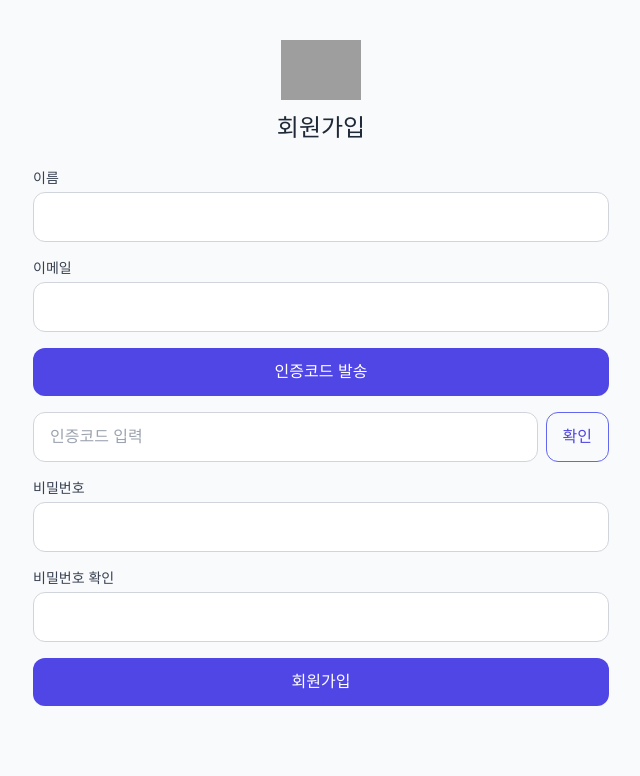
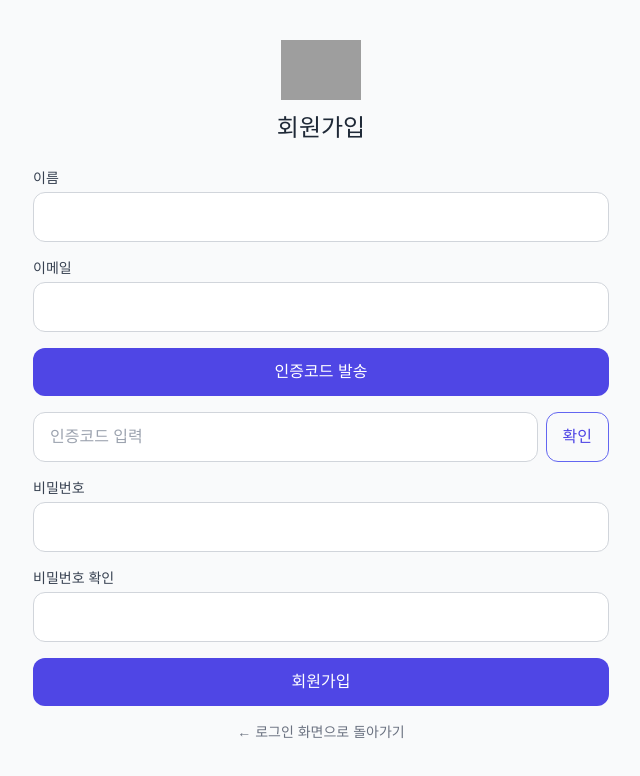
Before and after one commit to kimhyeonsu23/project-front, a React (Vite) app: page /signup in a window 1280 px wide. Shown: the top 776 px of the page, without its empty margins (319-959 px from the left). Built offline with nearby package versions, Linux system fonts and the light colour scheme; no server answers; grey boxes are pictures that could not be loaded; a web font is replaced by a local one.

Commit message:
회원가입 로그인 화면으로 돌아가기 버튼 추가

```diff
--- a/src/components/SignupForm.jsx
+++ b/src/components/SignupForm.jsx
@@ -193,6 +193,13 @@ export default function SignupForm() {
         >
           회원가입
         </button>
+
+        <button
+          onClick={() => navigate('/')}
+          className="block w-full text-sm text-gray-500 text-center hover:underline"
+        >
+          ← 로그인 화면으로 돌아가기
+        </button>
       </form>
     </div>
   );
```
